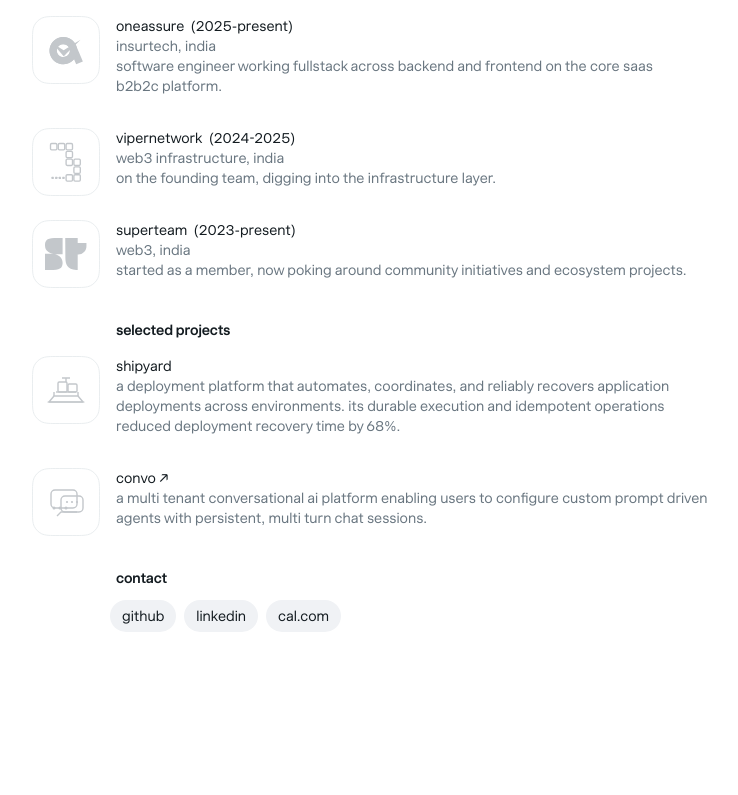
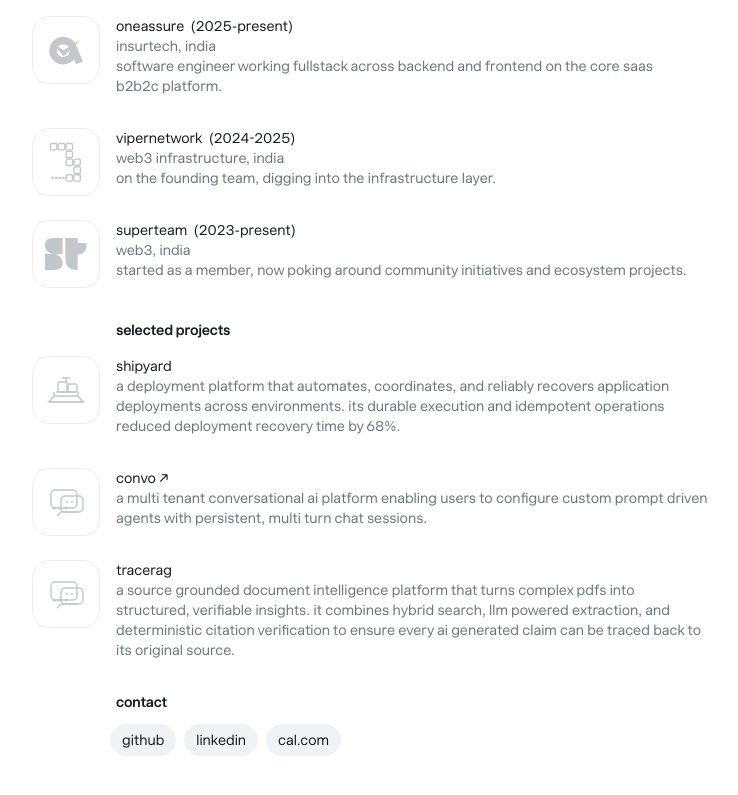
Before and after one commit to bharathkumaarr/v3, a Next.js app: page / in a window 1280 px wide. Shown: the part 387-1182 px from the top of the page, without its empty margins (300-1038 px from the left). Before the commit the page ends 1143 px from the top, so only its background shows below. Built offline with nearby package versions, Linux system fonts and the light colour scheme.

Commit message:
tracerag project desc added

```diff
--- a/src/content/site.ts
+++ b/src/content/site.ts
@@ -104,4 +104,10 @@
     icon: "/icons/convo.svg",
     href: "https://convo-sigma.vercel.app/"
   },
+  {
+    title: "traceRAG",
+    description:
+      "a source grounded document intelligence platform that turns complex PDFs into structured, verifiable insights. It combines hybrid search, LLM powered extraction, and deterministic citation verification to ensure every AI generated claim can be traced back to its original source.",
+    icon: "/icons/convo.svg"
+  },
 ];
```
